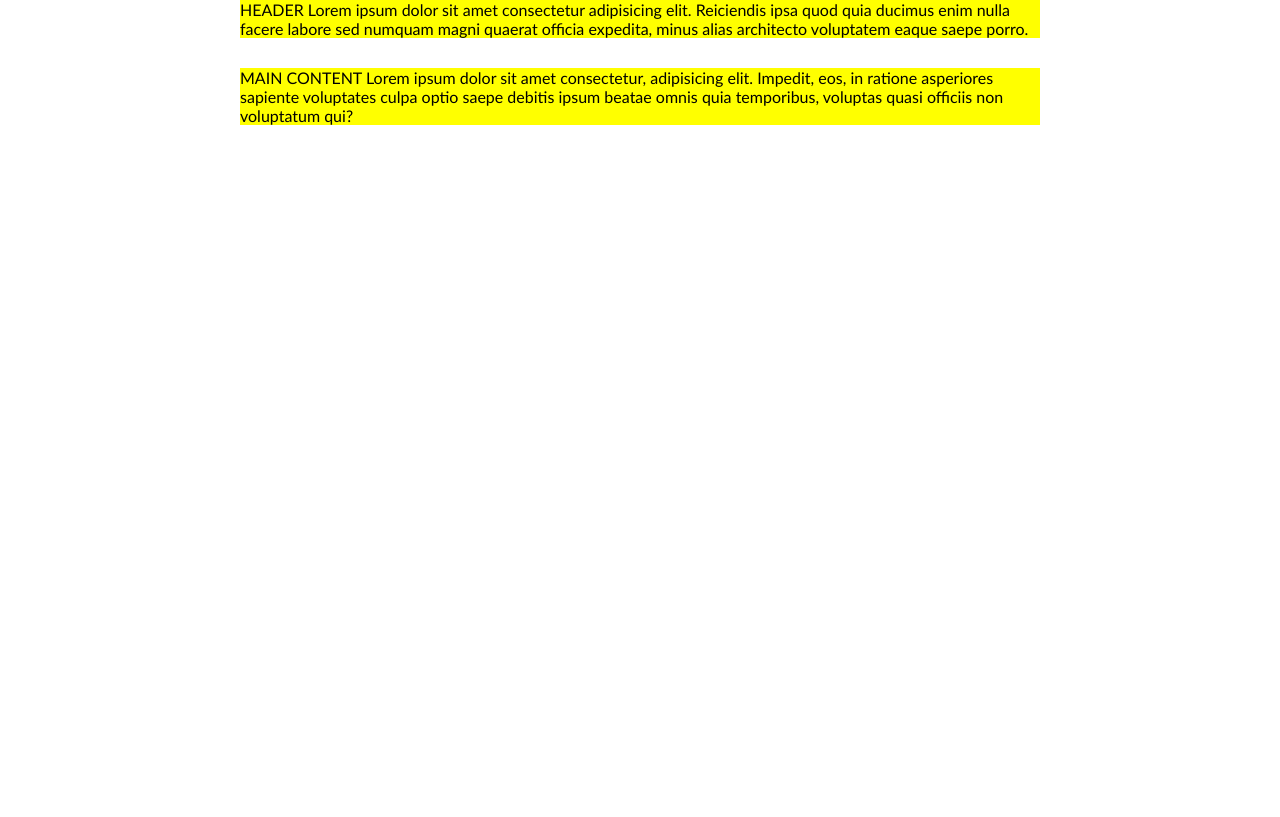
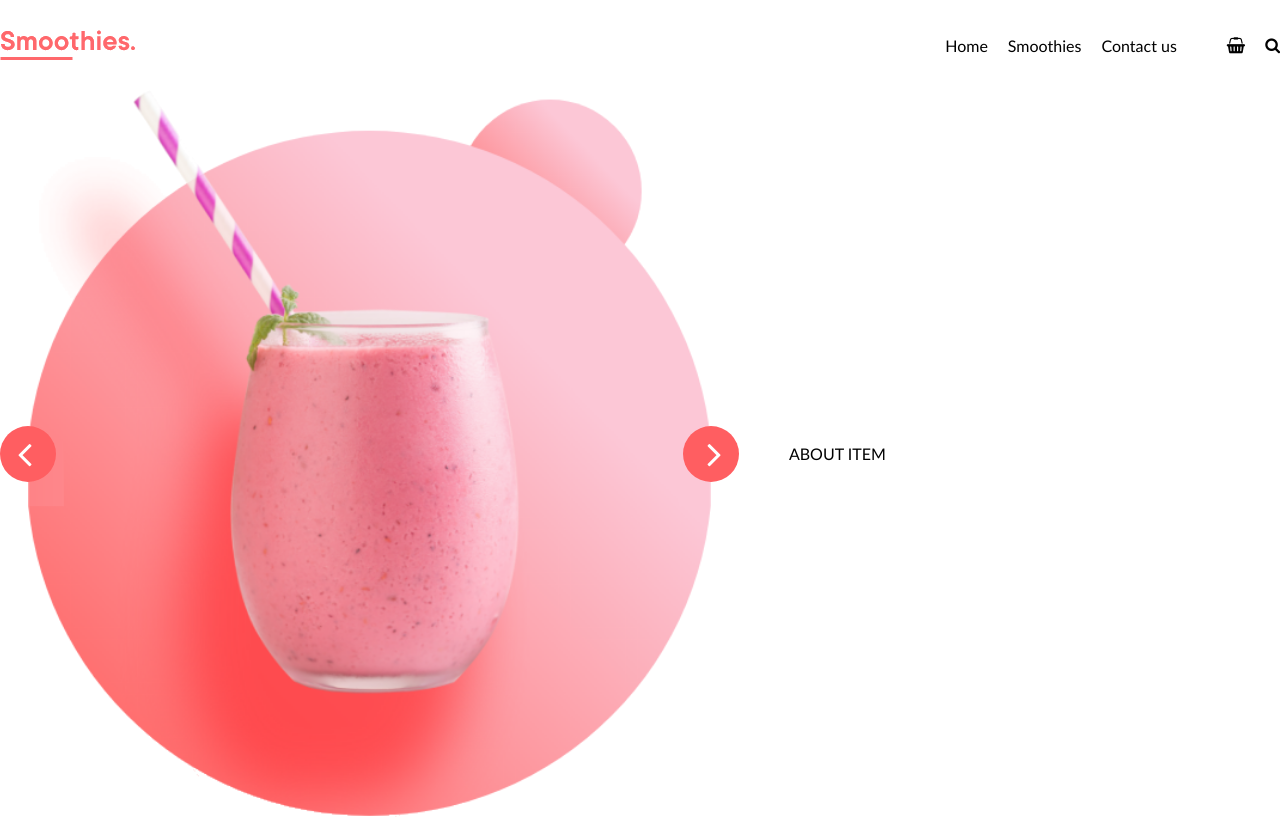
Before and after one commit to vaidotasgarbstas/7-smoothies, a website: page index.html in a window 1280 px wide. Drawn offline with Linux system fonts and the light colour scheme.

Commit message:
Style udate

```diff
--- a/css/main.css
+++ b/css/main.css
@@ -2,15 +2,84 @@
 @import './components/font-awesome.css';
 @import './components/button.css';
 
+:root {
+    --primary-color: #ff5e61;
+}
+
 body {
     display: flex;
+    height: 100vh;
     flex-direction: column;
     gap: 30px;
-    justify-content: center;
+    padding-top: 30px;
+    justify-content: flex-start;
     align-items: center;
 }
 
 .container {
-    width: 800px;
-    background-color: yellow;
+    display: flex;
+    justify-content: flex-end;
+    align-items: center;
+    gap: 50px;
+    width: 100%;
 }
+.container > *:first-child {
+    margin-right: auto;
+}
+.menu {
+    display: flex;
+    gap: 20px;
+}
+.menu > a {
+    color: #000;
+    text-decoration: none;
+}
+.menu > a:hover {
+    color: var(--primary-color);
+    text-decoration: underline;
+}
+.icons {
+    display: flex;
+    gap: 20px;
+}
+.icons > a {
+    color: #000;
+    text-decoration: none;
+}
+.icons > a:hover {
+    color: var(--primary-color);
+    text-decoration: underline;
+}
+.gallery {
+    width: 60%;
+    padding: 0 0.7em;
+    font-size: 40px;
+    position: relative;
+}
+.gallery > img {
+    width: 100%;
+}
+.gallery > .fa {
+    position: absolute;
+    top: 50%;
+    transform: translateY(-50%);
+    width: 1.4em;
+    height: 1.4em;
+    line-height: 1.4em;
+    text-align: center;
+    color: #fff;
+    background-color: var(--primary-color);
+    border-radius: 50%;
+}
+.gallery > .fa.fa-angle-left {
+    left: 0;
+    padding-right: 0.17em;
+}
+.gallery > .fa.fa-angle-right {
+    right: 0;
+    padding-left: 0.17em;
+}
+
+.text {
+    width: 40%;
+}
--- a/index.html
+++ b/index.html
@@ -11,10 +11,26 @@
 
 <body>
     <header class="container">
-        HEADER Lorem ipsum dolor sit amet consectetur adipisicing elit. Reiciendis ipsa quod quia ducimus enim nulla facere labore sed numquam magni quaerat officia expedita, minus alias architecto voluptatem eaque saepe porro.
+        <img src="./img/logo.png" alt="Logo" class="logo">
+        <nav class="menu">
+            <a href="#">Home</a>
+            <a href="#">Smoothies</a>
+            <a href="#">Contact us</a>
+        </nav>
+        <nav class="icons">
+            <a href="#" class="fa fa-shopping-basket"></a>
+            <a href="#" class="fa fa-search"></a>
+        </nav>
     </header>
     <main class="container">
-        MAIN CONTENT Lorem ipsum dolor sit amet consectetur, adipisicing elit. Impedit, eos, in ratione asperiores sapiente voluptates culpa optio saepe debitis ipsum beatae omnis quia temporibus, voluptas quasi officiis non voluptatum qui?
+        <div class="gallery">
+            <img src="./img/drink.png" alt="Drink">
+            <i class="fa fa-angle-left"></i>
+            <i class="fa fa-angle-right"></i>
+        </div>
+        <div class="text">
+            ABOUT ITEM
+        </div>
     </main>
 </body>
 
```
